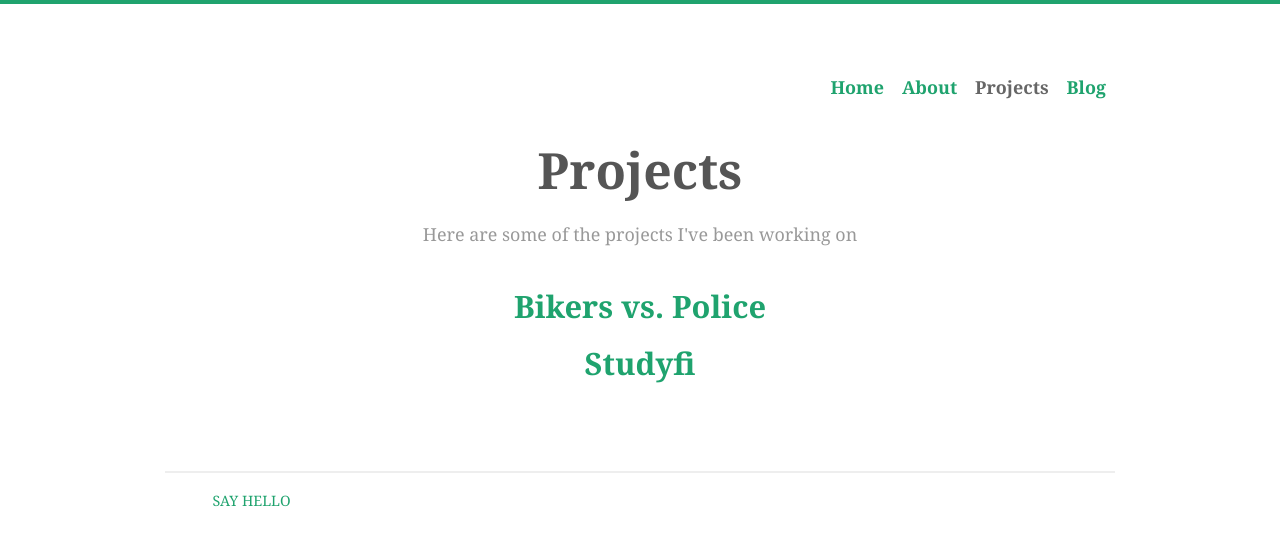
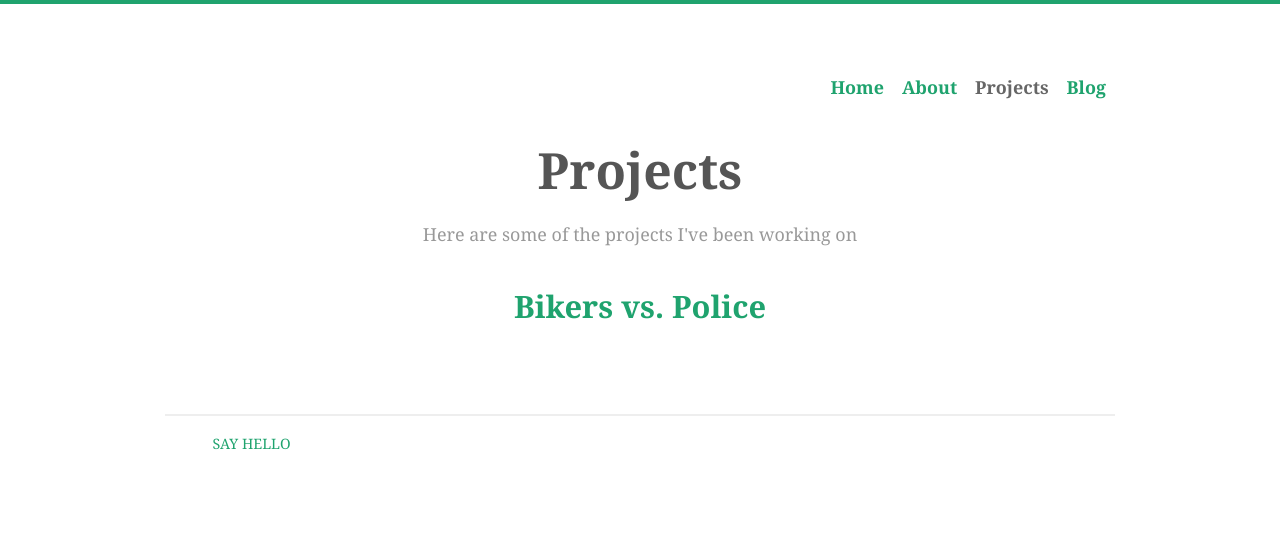
Before and after one commit to daudballing/daudballing.github.io, a Jekyll site: the page built from projects/index.html, in a window 1280 px wide. Shown: the top 546 px of the page. Built offline with Jekyll 4.4.1, drawn with Linux system fonts in a browser that asks for light colours; Markdown is read by kramdown in place of the engine named in the settings.

Commit message:
Removing temporary link

```diff
--- a/projects/index.html
+++ b/projects/index.html
@@ -13,9 +13,6 @@ projects: true
 			<li>
 				<h2><a href="{{ site.url }}/projects/bikers-vs-police.html">Bikers vs. Police</a></h2>
 			</li>
-			<li>
-				<h2><a href="{{ site.url }}/projects/studify.html">Studyfi</a></h2>
-			</li>
 		</ul>
 	</div>
 </div>
```
